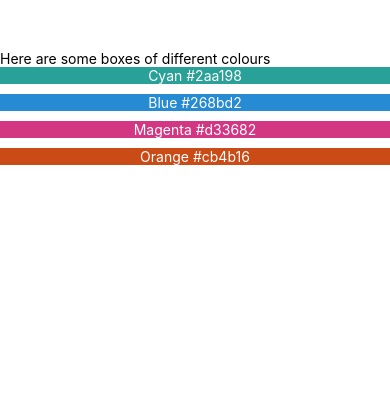
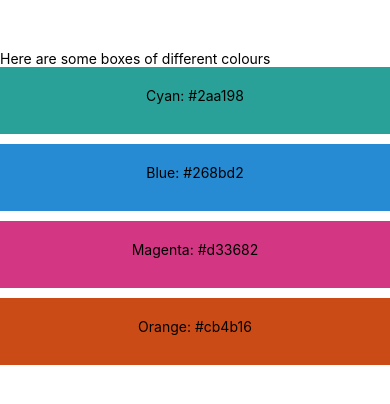
Before and after one commit to jzhengcode/react-native-expo-practice, a React Native app: screen / in a window 390 px wide. Shown: the top 404 px of the page. Built offline with nearby package versions, Linux system fonts and the light colour scheme.

Commit message:
components tutorial complete

```diff
--- a/App.js
+++ b/App.js
@@ -1,22 +1,16 @@
 import React from 'react';
 import { View, Text, SafeAreaView, StyleSheet } from 'react-native';
+
+import ColorBox from './components/colorBox';
 
 export default function App() {
   return (
     <SafeAreaView style={styles.container}>
       <Text>Here are some boxes of different colours</Text>
-      <View style={[styles.cyanBox]}>
-        <Text style={styles.text}>Cyan #2aa198</Text>
-      </View>
-      <View style={[styles.blueBox]}>
-        <Text style={styles.text}>Blue #268bd2</Text>
-      </View>
-      <View style={[styles.magentaBox]}>
-        <Text style={styles.text}>Magenta #d33682</Text>
-      </View>
-      <View style={[styles.orangeBox]}>
-        <Text style={styles.text}>Orange #cb4b16</Text>
-      </View>
+      <ColorBox colorName="Cyan" colorHex="#2aa198" />
+      <ColorBox colorName="Blue" colorHex="#268bd2" />
+      <ColorBox colorName="Magenta" colorHex="#d33682" />
+      <ColorBox colorName="Orange" colorHex="#cb4b16" />
     </SafeAreaView>
   );
 }
@@ -26,31 +20,4 @@ const styles = StyleSheet.create({
     paddingTop: 50,
     paddingHorizontal: 50,
   },
-  text: {
-    color: 'white',
-  },
-  cyanBox: {
-    backgroundColor: '#2aa198',
-    justifyContent: 'center',
-    alignItems: 'center',
-    marginBottom: 10,
-  },
-  blueBox: {
-    backgroundColor: '#268bd2',
-    justifyContent: 'center',
-    alignItems: 'center',
-    marginBottom: 10,
-  },
-  magentaBox: {
-    backgroundColor: '#d33682',
-    justifyContent: 'center',
-    alignItems: 'center',
-    marginBottom: 10,
-  },
-  orangeBox: {
-    backgroundColor: '#cb4b16',
-    justifyContent: 'center',
-    alignItems: 'center',
-    marginBottom: 10,
-  },
 });
--- /dev/null
+++ b/components/colorBox.js
@@ -0,0 +1,29 @@
+import React from 'react';
+import { View, Text, StyleSheet } from 'react-native';
+
+export default function ColorBox({ colorName, colorHex }) {
+  const backgroundColor = {
+    backgroundColor: colorHex,
+  };
+
+  return (
+    <View style={[styles.box, backgroundColor]}>
+      <Text style={styles.box}>
+        {colorName}: {colorHex}
+      </Text>
+    </View>
+  );
+}
+
+const styles = StyleSheet.create({
+  box: {
+    padding: 10,
+    justifyContent: 'center',
+    alignItems: 'center',
+    marginBottom: 10,
+  },
+  boxText: {
+    color: 'white',
+    fontWeight: 'bold',
+  },
+});
```
